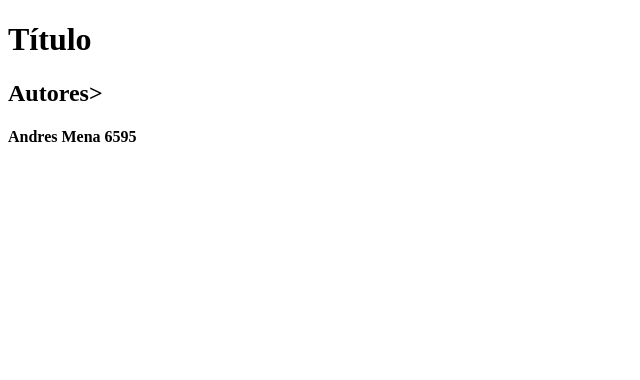
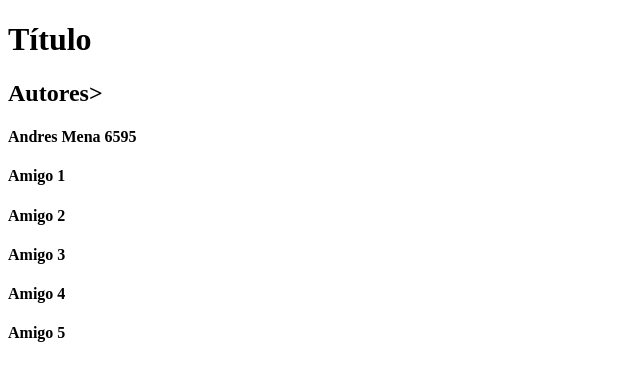
Before and after one commit to dennysrojas11/proyectoCC, a plain HTML site: page index.html in a window 1280 px wide. Shown: the whole page, without its empty margins (0-640 px from the left). Drawn offline with Linux system fonts and the light colour scheme.

Commit message:
pongan sus nombres
y sus codigo

```diff
--- a/index.html
+++ b/index.html
@@ -11,6 +11,17 @@
     <h1>Título</h1>
     <h2>Autores> </h2>
     <h4> Andres Mena 6595</h4>
+    <!-- Inserte foto cool -->
+    <h4> Amigo 1</h4>
+    <!-- Inserte foto cool -->
+    <h4> Amigo 2</h4>
+    <!-- Inserte foto cool -->
+    <h4> Amigo 3</h4>
+    <!-- Inserte foto cool -->
+    <h4> Amigo 4</h4>
+    <!-- Inserte foto cool -->
+    <h4> Amigo 5</h4>
+    <!-- Inserte foto cool -->
 
 </body>
 </html>
```
